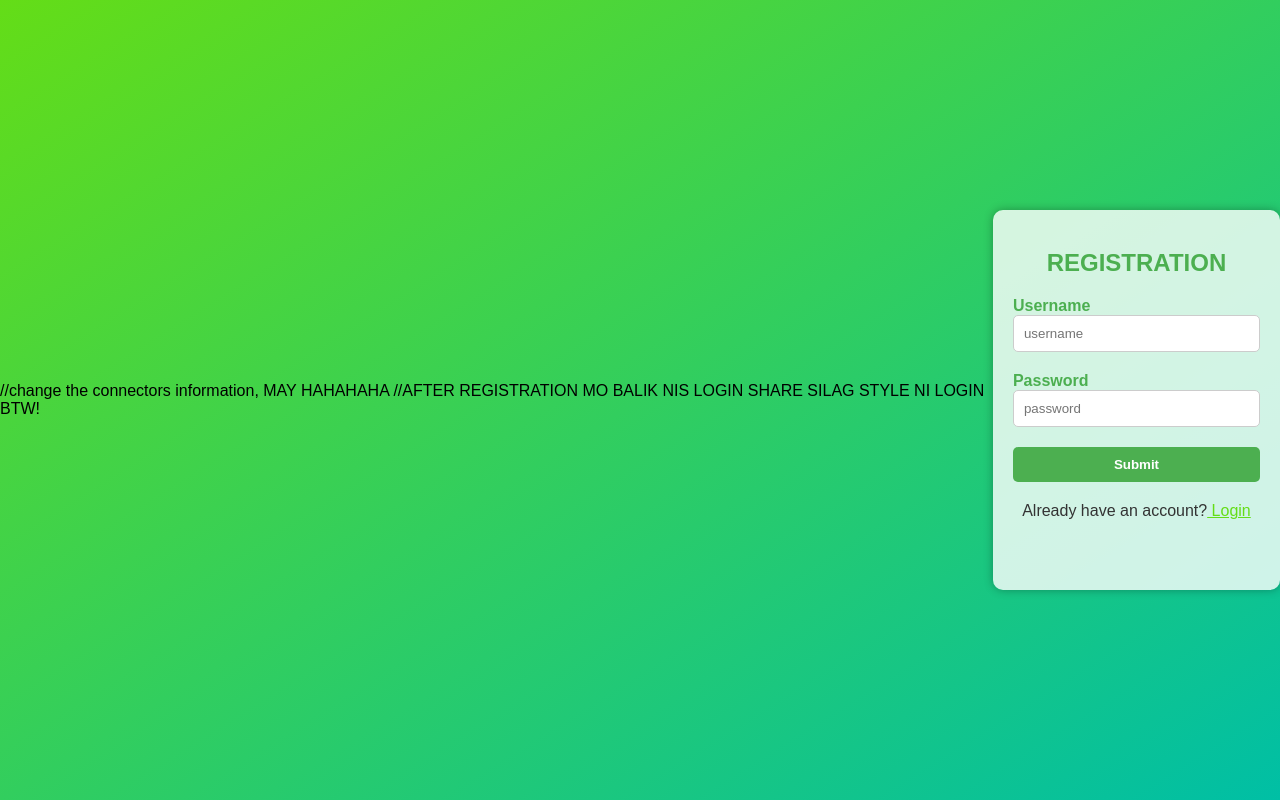
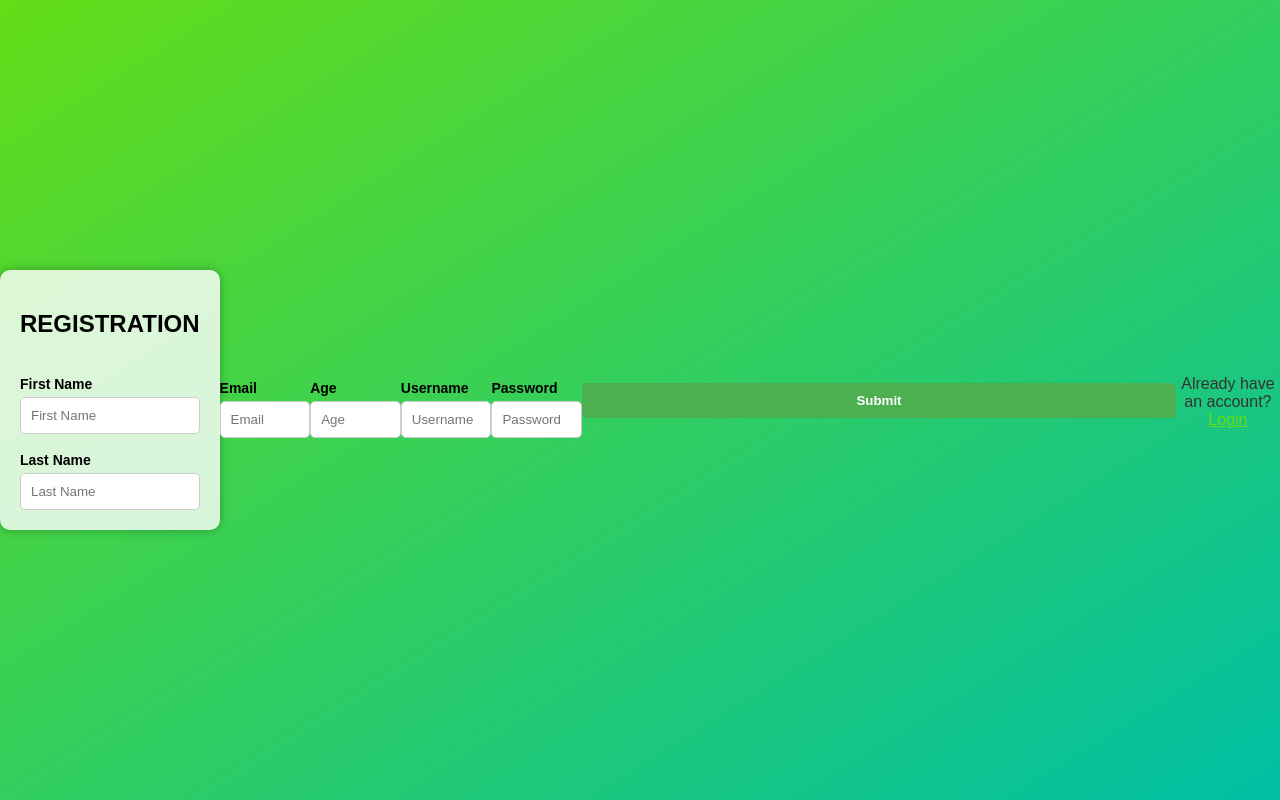
Before and after one commit to SIDYYY/WebSys, a PHP site: page /register.php in a window 1280 px wide. Run offline with PHP 8.4, Linux system fonts and the light colour scheme; some libraries are stand-ins or nearby versions.

Commit message:
Added Info to REGISTRATION

```diff
--- a/LOGIN/prac.css
+++ b/LOGIN/prac.css
@@ -17,25 +17,40 @@
     box-shadow: 0 0 10px rgba(0, 0, 0, 0.3);
 }
 
-h2 {
-    text-align: center;
-    margin-bottom: 20px;
-    color: #4caf50; /* Green header text */
+form {
+    max-width: 400px;
+    margin: 0 auto;
+}
+
+.name-container {
+    display: flex;
+}
+
+.name-container div {
+    flex: 1;
+    margin-right: 10px;
+}
+
+.name-container div:last-child {
+    margin-right: 0;
 }
 
 label {
+    display: block;
     font-weight: bold;
-    color: #4caf50; /* Green label text */
+    font-size: 14px;
 }
 
 input[type="text"],
-input[type="password"] {
+input[type="email"],
+input[type="password"],
+input[type="number"] {
     width: 100%;
     padding: 10px;
-    margin-bottom: 20px;
     border: 1px solid #ccc;
     border-radius: 5px;
     box-sizing: border-box;
+    margin-top: 5px;
 }
 
 input[type="submit"],
@@ -47,16 +62,16 @@
     background-color: #4caf50; /* Green submit button */
     color: #fff;
     cursor: pointer;
-    font-weight: bold;
+    font-weight: bolder;
 }
+
+input[type="submit"]:hover {
+    background-color: #388e3c; /* Darker green on hover */
+}
+
 
 .guest-button {
     margin-top: 10px;
-}
-
-input[type="submit"]:hover,
-.guest-button:hover {
-    background-color: #388e3c; /* Darker green on hover */
 }
 
 p {
--- a/LOGIN/register.php
+++ b/LOGIN/register.php
@@ -1,7 +1,6 @@
-//change the connectors information, MAY HAHAHAHA
-//AFTER REGISTRATION MO BALIK NIS LOGIN SHARE SILAG STYLE NI LOGIN BTW!
 
-<?php
+
+<!--<?php
 // Check if form is submitted
 if ($_SERVER["REQUEST_METHOD"] == "POST") {
     // Connect to your database
@@ -13,10 +12,14 @@
 
     // Sanitize user input to prevent SQL Injection
     $name = pg_escape_string($conn, $_POST['username']);
-    $email = pg_escape_string($conn, $_POST['password']);
+    $pass = pg_escape_string($conn, $_POST['password']);
+    $email = pg_escape_string($conn, $_POST['email']);
+    $fname = pg_escape_string($conn, $_POST['firstname']);
+    $lname = pg_escape_string($conn, $_POST['lastname']);
+    $age = pg_escape_string($conn, $_POST['age']);
 
     // Create SQL query to insert data into table
-    $sql = "INSERT INTO users (username, password) VALUES ('$name', '$email')";
+    $sql = "INSERT INTO users (username, password,email,f_name,l_name,age) VALUES ('$name', '$pass',$email,$fname,$lname,$age)";
 
     // Execute query
     $result = pg_query($conn, $sql);
@@ -31,7 +34,7 @@
     // Close database connection
     pg_close($conn);
 }
-?>
+?>!-->
 <!DOCTYPE html>
 <html lang="en">
 <head>
@@ -43,12 +46,34 @@
 <body>
     <div class="container">
     <h2> REGISTRATION </h2>
-    <form method="post" action="<?php echo htmlspecialchars($_SERVER["PHP_SELF"]); ?>">
-        <label for="username">Username</label><br>
-        <input type="text" name="username" placeholder="username">
-        <label for="password">Password</label><br>
-        <input type="password" name="password" placeholder="password">
-        <input type="submit" value="Submit">
+    <form method="post" action="<?php echo htmlspecialchars($_SERVER["PHP_SELF"]); ?>
+        <div class="name-container">
+            <div>
+                <br><label for="firstname">First Name</label>
+                <input type="text" id="firstname" name="firstname" placeholder="First Name">
+            </div>
+            <div>
+                <br><label for="lastname">Last Name</label>
+                <input type="text" id="lastname" name="lastname" placeholder="Last Name">
+            </div>
+        </div>
+        <div>
+            <br><label for="email">Email</label>
+            <input type="email" id="email" name="email" placeholder="Email">
+        </div>
+        <div>
+            <br><label for="age">Age</label>
+            <input type="number" id="age" name="age" placeholder="Age">
+        </div>
+        <div>
+            <br><label for="username">Username</label>
+            <input type="text" id="username" name="username" placeholder="Username">
+        </div>
+        <div>
+            <br><label for="password">Password</label>
+            <input type="password" id="password" name="password" placeholder="Password">
+        </div>
+        <br><input type="submit" value="Submit">
         <p> Already have an account?<span class="reg"><a href="Login.php"> Login </a></span></p></br>
     </form>
     </div>
--- a/WeGROWforIM/wegrow.php
+++ b/WeGROWforIM/wegrow.php
@@ -48,9 +48,9 @@
                     session_start();
 
                     // Check if username is set in session
-                    if(isset($_SESSION['username'])) {
+                    if(isset($_SESSION['f_name'])) {
                         // Display the username in the menu
-                        echo '<div class="welcoming">Welcome to WE-GROW, ' . $_SESSION['username'] . '</div>';
+                        echo '<div class="welcoming">Welcome to WE-GROW, ' . $_SESSION['f_name'] . '</div>';
                     }
                 ?>
 
```
